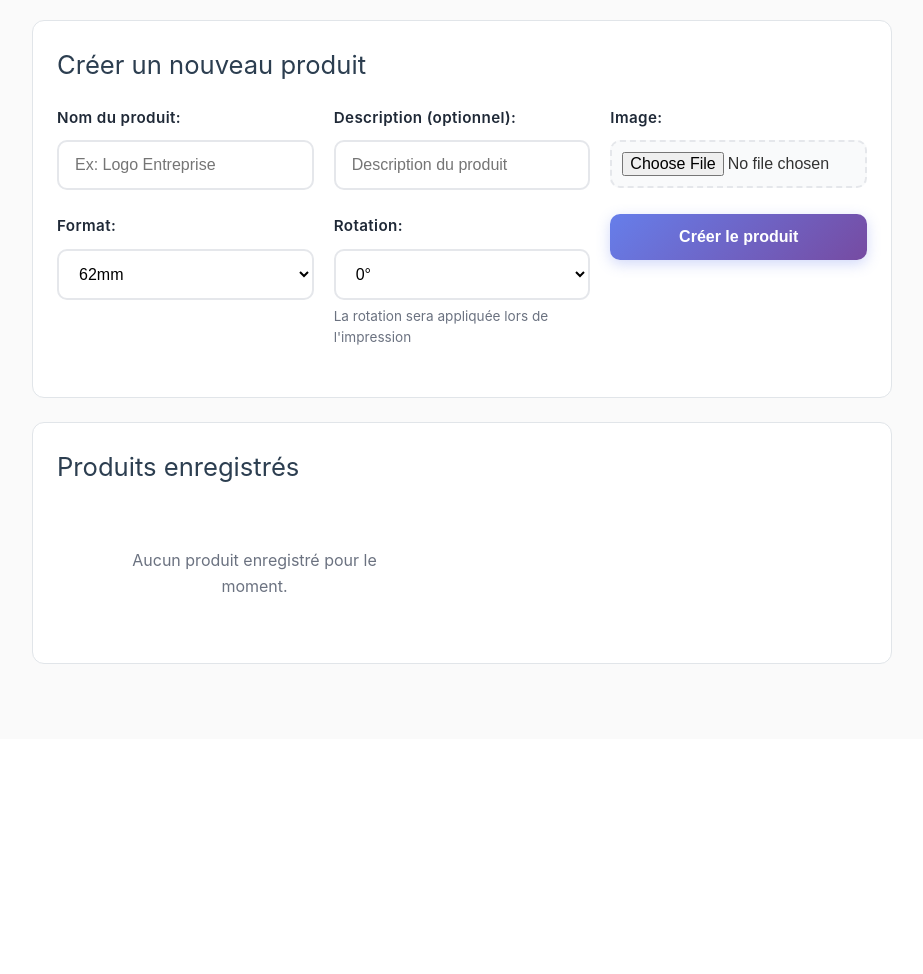
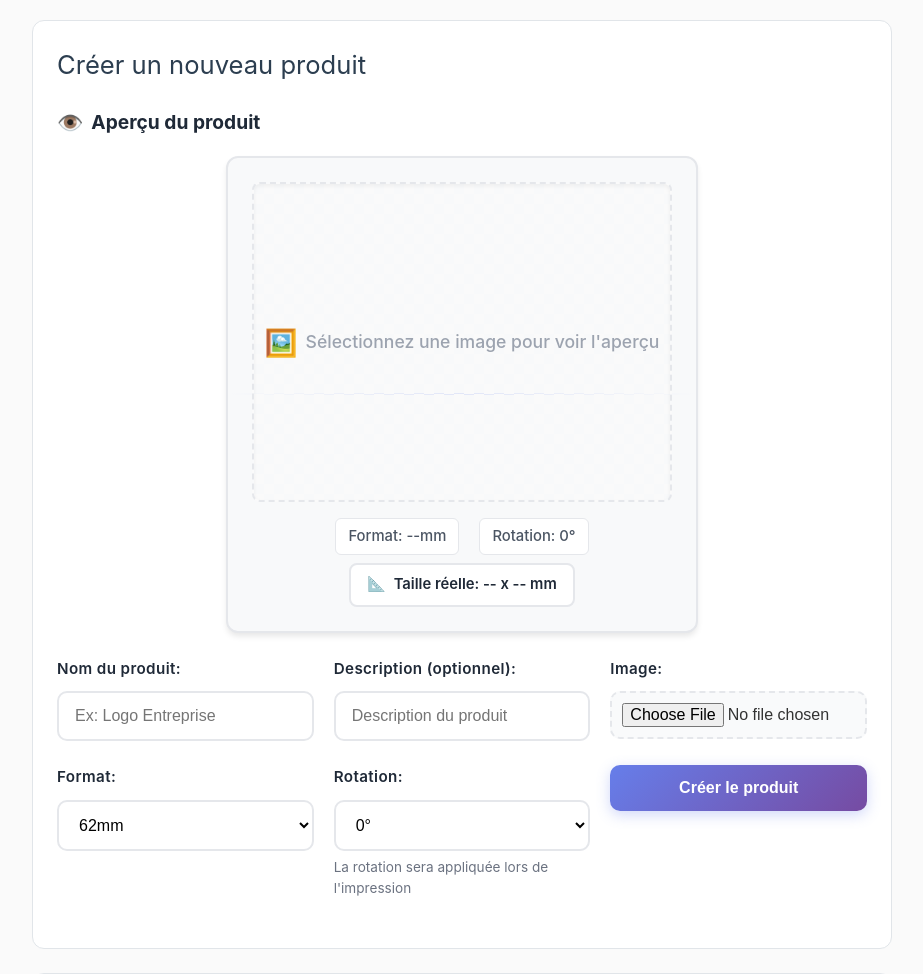
Before and after one commit to arthurduino/PrintServer, a FastAPI app: page /products in a window 1280 px wide. Shown: the part 61-1035 px from the top of the page, without its empty margins (178-1101 px from the left). Before the commit the page ends 800 px from the top, so only its background shows below. Run offline with FastAPI, Linux system fonts and the light colour scheme; data that the repository does not hold is empty.

Commit message:
use products

```diff
--- a/static/products.js
+++ b/static/products.js
@@ -1,6 +1,19 @@
+// Configuration des formats d'étiquettes
+const LABEL_CONFIGS = {
+    '62': { width: 62, height: 29, name: '62mm' },
+    '48': { width: 48, height: 25, name: '48mm' },
+    '30': { width: 30, height: 21, name: '30mm' }
+};
+
+// Variables globales pour l'aperçu
+let currentImage = null;
+let currentFile = null;
+let originalImageDimensions = null;
+
 // Initialisation de la page produits
 document.addEventListener('DOMContentLoaded', () => {
     console.log('Page produits chargée');
+    updatePreview();
     loadProducts();
 });
 
@@ -138,6 +151,144 @@ function showMessage(title, message) {
     overlay.style.display = 'flex';
 }
 
+// Gestionnaire pour le changement d'image
+document.getElementById('files').addEventListener('change', async (event) => {
+    const file = event.target.files[0];
+
+    if (!file) {
+        currentImage = null;
+        currentFile = null;
+        updatePreview();
+        return;
+    }
+
+    if (!file.type.startsWith('image/')) {
+        showMessage('Erreur', 'Veuillez sélectionner un fichier image valide');
+        return;
+    }
+
+    currentFile = file;
+
+    // Lire le fichier en tant que Data URL pour l'aperçu
+    const reader = new FileReader();
+    reader.onload = (e) => {
+        currentImage = e.target.result;
+        console.log('Image chargée, mise à jour de l\'aperçu produit');
+        updatePreview();
+    };
+    reader.readAsDataURL(file);
+});
+
+// Gestionnaire pour le changement de format
+document.getElementById('label_type').addEventListener('change', () => {
+    if (currentImage) {
+        console.log('Format changé, mise à jour de l\'aperçu produit');
+        updatePreview();
+    }
+});
+
+// Gestionnaire pour le changement de rotation
+document.getElementById('rotate').addEventListener('change', () => {
+    if (currentImage) {
+        console.log('Rotation changée, mise à jour de l\'aperçu produit');
+        updatePreview();
+    }
+});
+
+// Fonction principale pour mettre à jour l'aperçu
+function updatePreview() {
+    const previewCanvas = document.getElementById('preview-canvas');
+    const formatSelect = document.getElementById('label_type');
+    const rotateSelect = document.getElementById('rotate');
+
+    // Nettoyer le canvas
+    previewCanvas.innerHTML = '';
+
+    if (!currentImage) {
+        previewCanvas.innerHTML = '<div class="preview-placeholder"><span>Sélectionnez une image pour voir l\'aperçu</span></div>';
+        updateDimensionInfo('--', '--', '0');
+        return;
+    }
+
+    // Créer une image temporaire pour obtenir les dimensions naturelles
+    const tempImg = new Image();
+    tempImg.onload = function() {
+        console.log('Dimensions originales:', tempImg.naturalWidth, 'x', tempImg.naturalHeight);
+
+        // Stocker les dimensions naturelles
+        originalImageDimensions = {
+            width: tempImg.naturalWidth,
+            height: tempImg.naturalHeight
+        };
+
+        // Calculer les dimensions en millimètres - hauteur toujours = format sélectionné
+        const formatValue = parseInt(formatSelect.value);
+        const heightMm = formatValue; // Hauteur fixe selon le format
+        const widthMm = (tempImg.naturalWidth / tempImg.naturalHeight) * heightMm; // Largeur proportionnelle
+
+        console.log('Dimensions calculées:', widthMm.toFixed(1), 'x', heightMm, 'mm');
+
+        // Créer et ajouter l'image à l'aperçu AVEC rotation appliquée visuellement
+        const imgElement = document.createElement('img');
+        imgElement.src = currentImage;
+        imgElement.className = 'preview-image';
+
+        // Appliquer la rotation visuellement dans l'aperçu
+        const currentRotation = parseInt(rotateSelect.value) || 0;
+        imgElement.style.transform = `rotate(${currentRotation}deg)`;
+
+        // Calculer la taille d'affichage avec les dimensions physiques réelles
+        const canvasWidth = 380;
+        const canvasHeight = 280;
+
+        // Dimensions d'affichage en pixels (conversion mm vers pixels à 300 DPI)
+        const displayWidthPx = widthMm * (300 / 25.4);
+        const displayHeightPx = heightMm * (300 / 25.4);
+
+        // Calculer l'échelle pour adapter au canvas
+        const scaleX = canvasWidth / displayWidthPx;
+        const scaleY = canvasHeight / displayHeightPx;
+        const scale = Math.min(scaleX, scaleY, 1);
+
+        imgElement.style.width = (displayWidthPx * scale) + 'px';
+        imgElement.style.height = (displayHeightPx * scale) + 'px';
+        imgElement.style.maxWidth = '100%';
+        imgElement.style.maxHeight = '100%';
+
+        previewCanvas.appendChild(imgElement);
+
+        // Mettre à jour les informations de dimension
+        updateDimensionInfo(widthMm, heightMm, currentRotation.toString());
+    };
+
+    tempImg.src = currentImage;
+}
+
+// Fonction pour mettre à jour les informations de dimensions
+function updateDimensionInfo(widthMm, heightMm, rotation) {
+    const formatSelect = document.getElementById('label_type');
+
+    if (widthMm === '--' || heightMm === '--') {
+        document.getElementById('current-format').textContent = 'Format: --mm';
+        document.getElementById('rotation-info').textContent = 'Rotation: 0°';
+        document.getElementById('actual-size').textContent = 'Taille réelle: -- x -- mm';
+        return;
+    }
+
+    // Trouver le format actuel sélectionné
+    const labelConfig = LABEL_CONFIGS[formatSelect.value];
+
+    document.getElementById('current-format').textContent = `Format: ${labelConfig.name}`;
+    document.getElementById('rotation-info').textContent = `Rotation: ${rotation}°`;
+
+    // Pour l'affichage, tenir compte de la rotation
+    const isRotated = parseInt(rotation) === 90 || parseInt(rotation) === 270;
+    const displayWidth = isRotated ? parseFloat(heightMm) : parseFloat(widthMm);
+    const displayHeight = isRotated ? parseFloat(widthMm) : parseFloat(heightMm);
+
+    document.getElementById('actual-size').textContent = `Taille réelle: ${displayWidth.toFixed(1)} x ${displayHeight.toFixed(1)} mm`;
+}
+
 // Gestionnaire pour fermer le message
 document.getElementById('message-close').addEventListener('click', () => {
     document.getElementById('message-overlay').style.display = 'none';
--- a/static/style.css
+++ b/static/style.css
@@ -251,6 +251,138 @@ h2 {
     font-size: 0.95rem;
 }
 
+/* Preview styles */
+.preview-section h3 {
+    font-size: 1.2rem;
+    color: #1f2937;
+    margin-bottom: 16px;
+    display: flex;
+    align-items: center;
+    gap: 8px;
+}
+
+.preview-section h3::before {
+    content: "👁️";
+    font-size: 1.1em;
+}
+
+.preview-container {
+    display: flex;
+    justify-content: center;
+    margin-bottom: 24px;
+}
+
+.preview-paper {
+    background: #f8f9fa;
+    border: 2px solid #e5e7eb;
+    border-radius: 12px;
+    padding: 24px;
+    display: flex;
+    flex-direction: column;
+    align-items: center;
+    position: relative;
+    box-shadow: 0 4px 6px -1px rgba(0, 0, 0, 0.1);
+}
+
+.preview-paper::before {
+    content: '';
+    position: absolute;
+    top: 50%;
+    left: 0;
+    right: 0;
+    height: 1px;
+    background: linear-gradient(90deg,
+        transparent 0%,
+        rgba(102, 126, 234, 0.3) 50%,
+        transparent 100%);
+    transform: translateY(-50%);
+}
+
+.preview-canvas {
+    width: 420px;
+    height: 320px;
+    border: 2px dashed #e5e7eb;
+    background: linear-gradient(45deg, #fafafa 25%, transparent 25%),
+                linear-gradient(-45deg, #fafafa 25%, transparent 25%),
+                linear-gradient(45deg, transparent 75%, #fafafa 75%),
+                linear-gradient(-45deg, transparent 75%, #fafafa 75%);
+    background-size: 20px 20px;
+    background-position: 0 0, 0 10px, 10px -10px, -10px 0px;
+    display: flex;
+    align-items: center;
+    justify-content: center;
+    border-radius: 8px;
+    position: relative;
+    margin-bottom: 16px;
+    box-shadow: inset 0 2px 4px rgba(0, 0, 0, 0.05);
+    overflow: hidden;
+}
+
+.preview-placeholder {
+    color: #9ca3af;
+    font-size: 1.1rem;
+    font-weight: 500;
+    text-align: center;
+    display: flex;
+    align-items: center;
+    gap: 8px;
+}
+
+.preview-placeholder::before {
+    content: "🖼️";
+    font-size: 1.5em;
+}
+
+.preview-image {
+    max-width: 100%;
+    max-height: 100%;
+    border-radius: 4px;
+    box-shadow: 0 2px 4px rgba(0, 0, 0, 0.1);
+    transition: transform 0.2s;
+}
+
+.preview-info {
+    display: flex;
+    flex-direction: column;
+    align-items: center;
+    gap: 8px;
+    font-size: 0.925rem;
+    color: #4b5563;
+    min-width: 250px;
+}
+
+.dimension-info {
+    display: flex;
+    gap: 20px;
+    align-items: center;
+}
+
+.dimension-info span {
+    font-weight: 500;
+    padding: 6px 12px;
+    background: white;
+    border-radius: 6px;
+    border: 1px solid #e5e7eb;
+    min-width: 80px;
+    text-align: center;
+}
+
+.scale-info {
+    display: flex;
+    align-items: center;
+    font-weight: 600;
+    color: #1f2937;
+    background: white;
+    padding: 8px 16px;
+    border-radius: 8px;
+    border: 2px solid #e5e7eb;
+}
+
+.scale-info::before {
+    content: "📐";
+    margin-right: 8px;
+}
+
 /* Progress bars for queues */
 progress {
     width: 100%;
--- a/templates/products.html
+++ b/templates/products.html
@@ -24,6 +24,29 @@
         <!-- Create Product -->
         <div class="section create-section">
             <h2>Créer un nouveau produit</h2>
+
+            <!-- Preview Section for Products -->
+            <div class="preview-section">
+                <h3>Aperçu du produit</h3>
+                <div class="preview-container">
+                    <div class="preview-paper">
+                        <div id="preview-canvas" class="preview-canvas">
+                            <div class="preview-placeholder">
+                                <span>Sélectionnez une image pour voir l'aperçu</span>
+                            </div>
+                        </div>
+                        <div class="preview-info">
+                            <div class="dimension-info">
+                                <span id="current-format">Format: --mm</span>
+                                <span id="rotation-info">Rotation: 0°</span>
+                            </div>
+                            <div class="scale-info">
+                                <span id="actual-size">Taille réelle: -- x -- mm</span>
+                            </div>
+                        </div>
+                    </div>
+                </div>
+            </div>
 
             <form id="product-form" class="simple-form">
                 <div class="form-row">
```
Also changed, not shown: static/create_task.js (+159 -1 lines), templates/new_task.html (+22 -1 lines).
